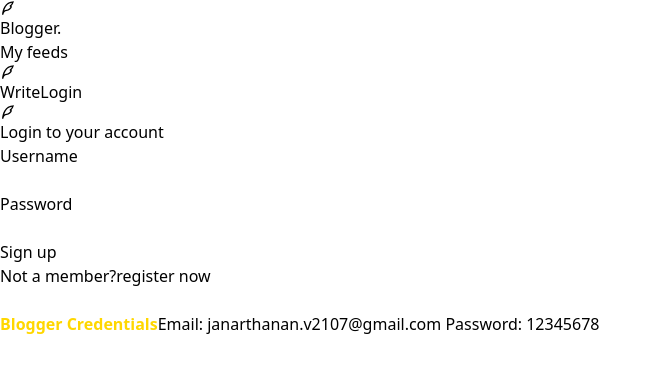
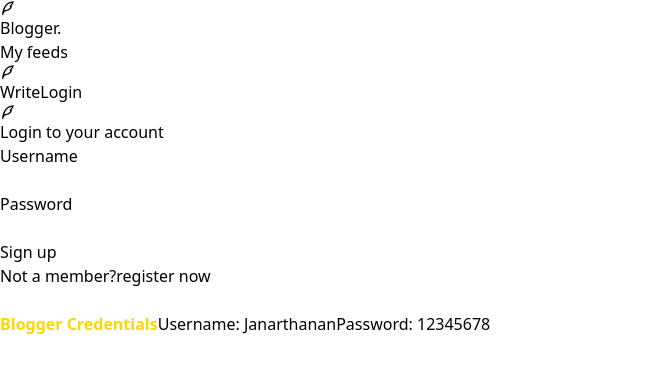
Before and after one commit to Janarthanan2107/Blogger-Full-Stack-Client, a React (Vite) app: page /login in a window 1280 px wide. Shown: the top 372 px of the page, without its empty margins (0-662 px from the left). Built offline with nearby package versions, Linux system fonts and the light colour scheme.

Commit message:
Update login.Route.jsx

```diff
--- a/src/routes/authentication/login/login.Route.jsx
+++ b/src/routes/authentication/login/login.Route.jsx
@@ -144,10 +144,10 @@ const Login = () => {
         </p>
         <br />
         <div>
-          <p className="flex justify-between flex-col gap-[1.2rem]">
+          <p className="flex justify-between flex-col gap-[1.025rem]">
             <span style={{ fontWeight: 600,color:"gold" }}>Blogger Credentials</span>
-            Email: janarthanan.v2107@gmail.com
-            Password: 12345678
+            <span>Username: Janarthanan</span>
+            <span>Password: 12345678</span>
           </p>
         </div>
       </div>
```
